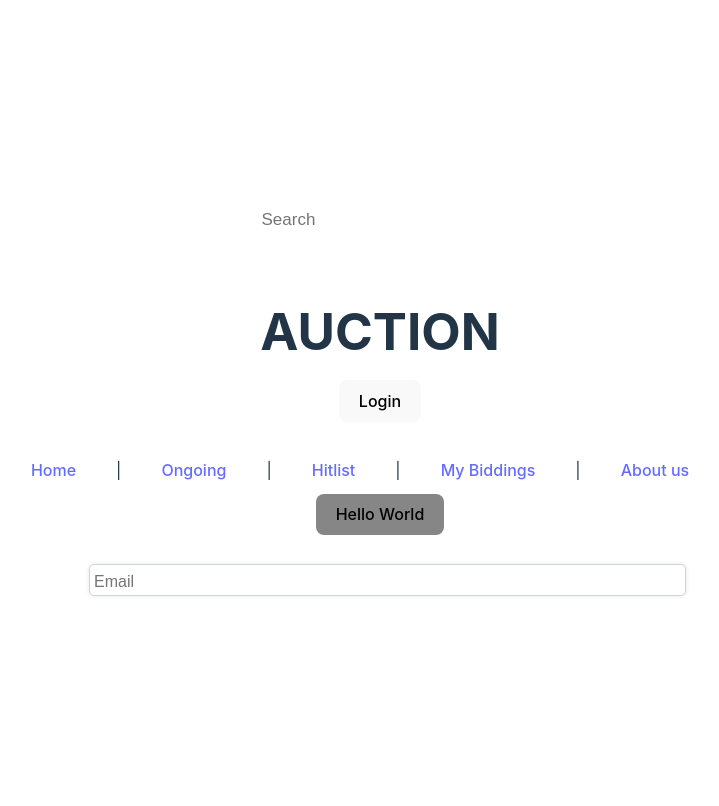
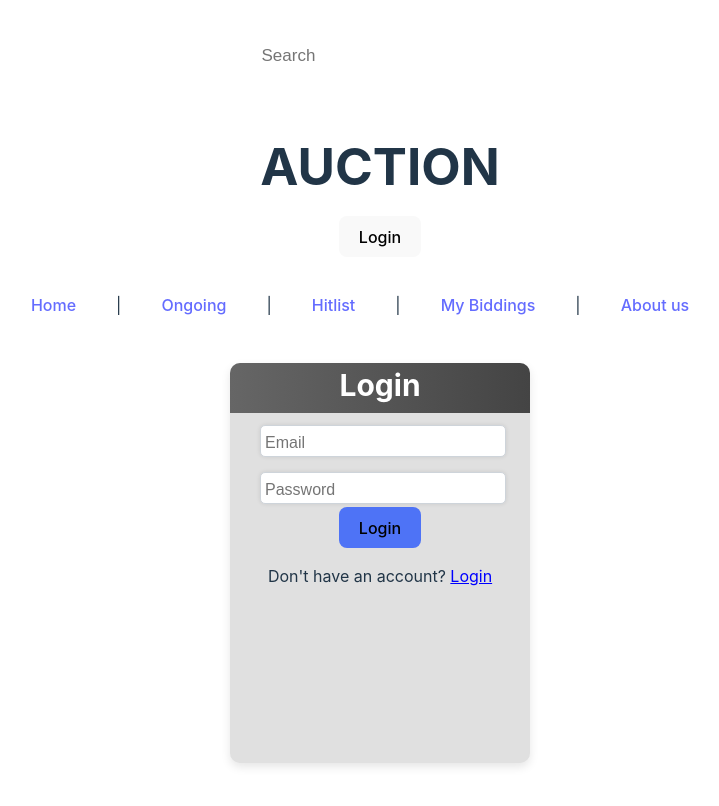
Before and after one commit to Complex-System-and-DevOps-Group-5/Auction-application_DevOps, a React (Vite) app in the folder frontend/: page / in a window 1280 px wide. Shown: the top 806 px of the page, without its empty margins (260-979 px from the left). Built offline with nearby package versions, Linux system fonts and the light colour scheme.

Commit message:
BugFixed: LoginContext
just need to write .loggedIn to make it work (its always these small bugs)

```diff
--- a/frontend/src/App.tsx
+++ b/frontend/src/App.tsx
@@ -1,9 +1,7 @@
 import './App.css'
+import {UpperMenu} from "./Components/UpperMenu.tsx";
+import AuthPage from "./Pages/AuthPage.tsx";
 import {NavigationMenu} from "./Components/NavigationMenu.tsx";
-import {SearchField} from "./Components/SearchField.tsx";
-import DefaultButton from "./Components/Button.tsx";
-import InputField from "./Components/InputField.tsx";
-import {UpperMenu} from "./Components/UpperMenu.tsx";
 
 function App() {
   return (
@@ -14,9 +12,7 @@ function App() {
           <main>
               <UpperMenu/>
               <NavigationMenu/>
-              <DefaultButton text={"Hello World"} onClick={() => {}}/>
-
-              <InputField name="email" type="email" placeholder="Email"/>
+              <AuthPage/>
           </main>
 
       </>
--- a/frontend/src/Components/UpperMenu.tsx
+++ b/frontend/src/Components/UpperMenu.tsx
@@ -1,6 +1,4 @@
 import {SearchField} from "./SearchField.tsx";
-import watchlistIcon from '../assets/watchlist-icon.png';
-import notificationIcon from '../assets/notification-icon.png'
 import {useLoginDispatch, useLoginState} from "../Context/LoginContext.tsx";
 
 export function UpperMenu() {
@@ -21,15 +19,14 @@ export function UpperMenu() {
             </div>
 
             <div className="user-actions">
-                {loggedIn !== true ? (
+                {loggedIn.loggedIn !== true ? (
                     <>
                         <button className="login"
-                                onClick={() =>
-                                    {
-                                        console.log('before' + loggedIn.loggedIn);
-                                        dispatch({type: "toggleLogin", payload: {toggle: true}});
-                                        console.log('after'+ loggedIn.loggedIn)
-                                    }
+                                onClick={() => {
+                                    console.log('before' + loggedIn.loggedIn);
+                                    dispatch({type: "toggleLogin", payload: {toggle: true}});
+                                    console.log('after'+ loggedIn.loggedIn)
+                                }
                                 }
                         >Login
                         </button>
```
